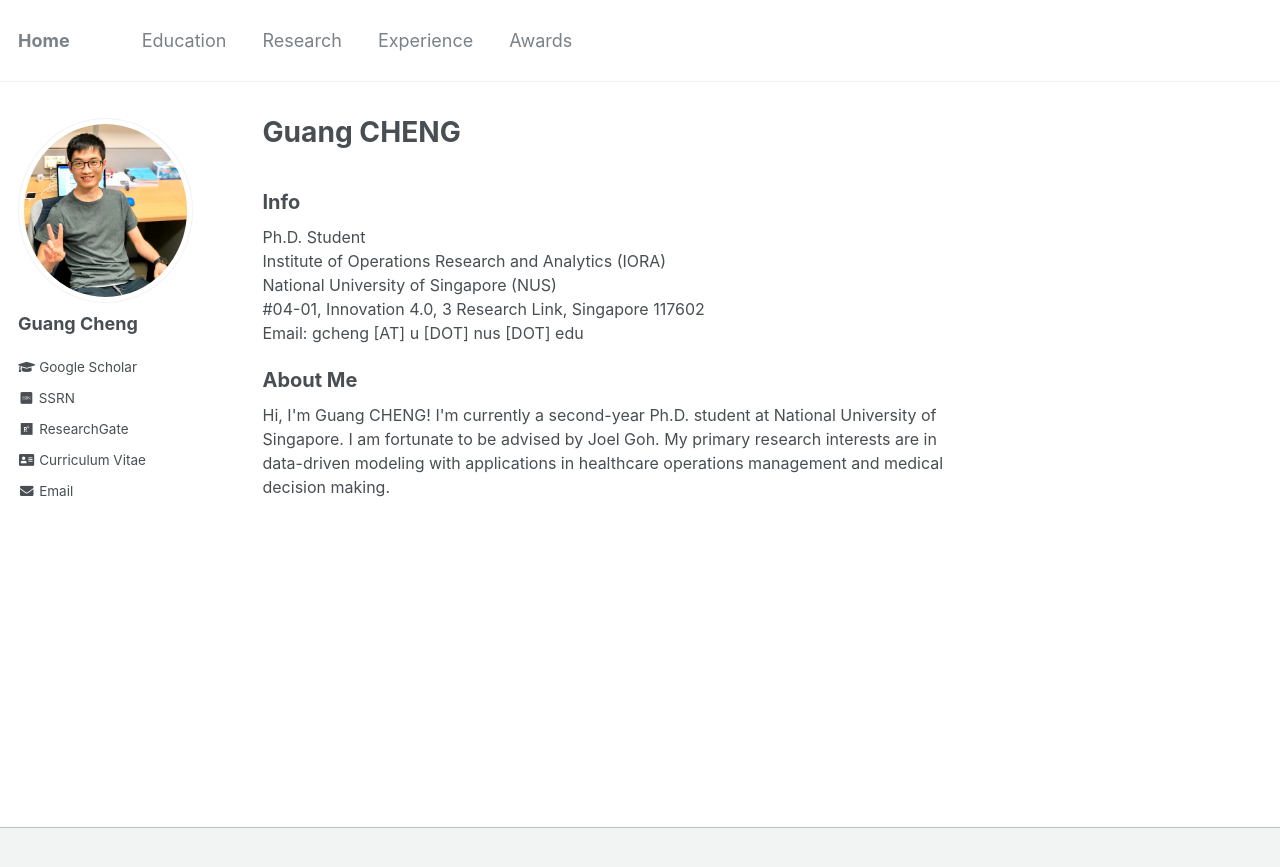
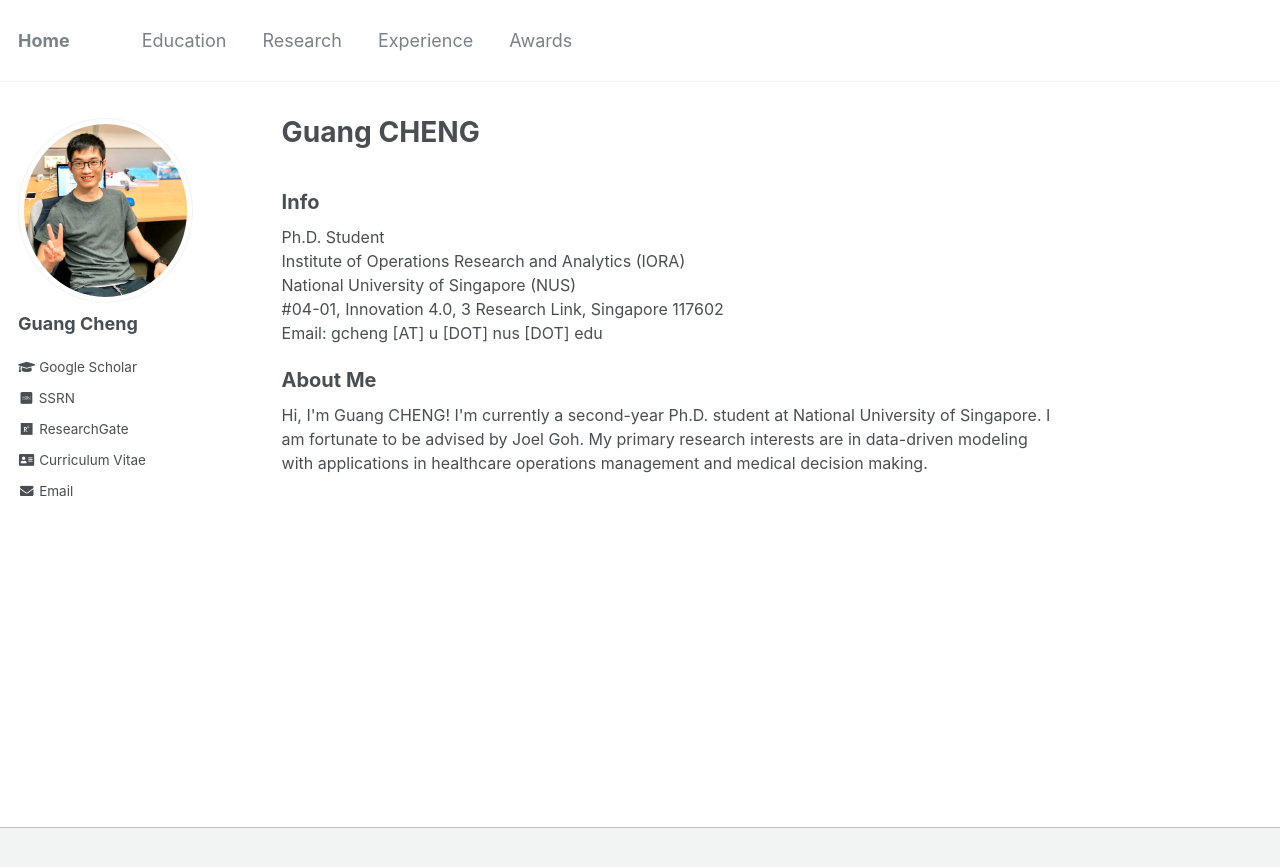
Before and after one commit to gcheng-nus/gcheng-nus.github.io, a Jekyll site: the page built from _pages/about.md, in a window 1280 px wide. Shown: the top 867 px of the page. Built offline with Jekyll 4.4.1, drawn with Linux system fonts in a browser that asks for light colours; some web fonts are replaced.

Commit message:
modify page setting

```diff
--- a/_sass/_page.scss
+++ b/_sass/_page.scss
@@ -6,7 +6,6 @@
   @include container;
   @include clearfix;
   margin-top: 2em;
-  margin-right: 5em;
   padding-left: 1em;
   padding-right: 1em;
   animation: intro 0.3s both;
@@ -33,7 +32,6 @@
       @include full();
     }
   }
-  margin-right: 5em;
 }
 
 .page__title {
```
